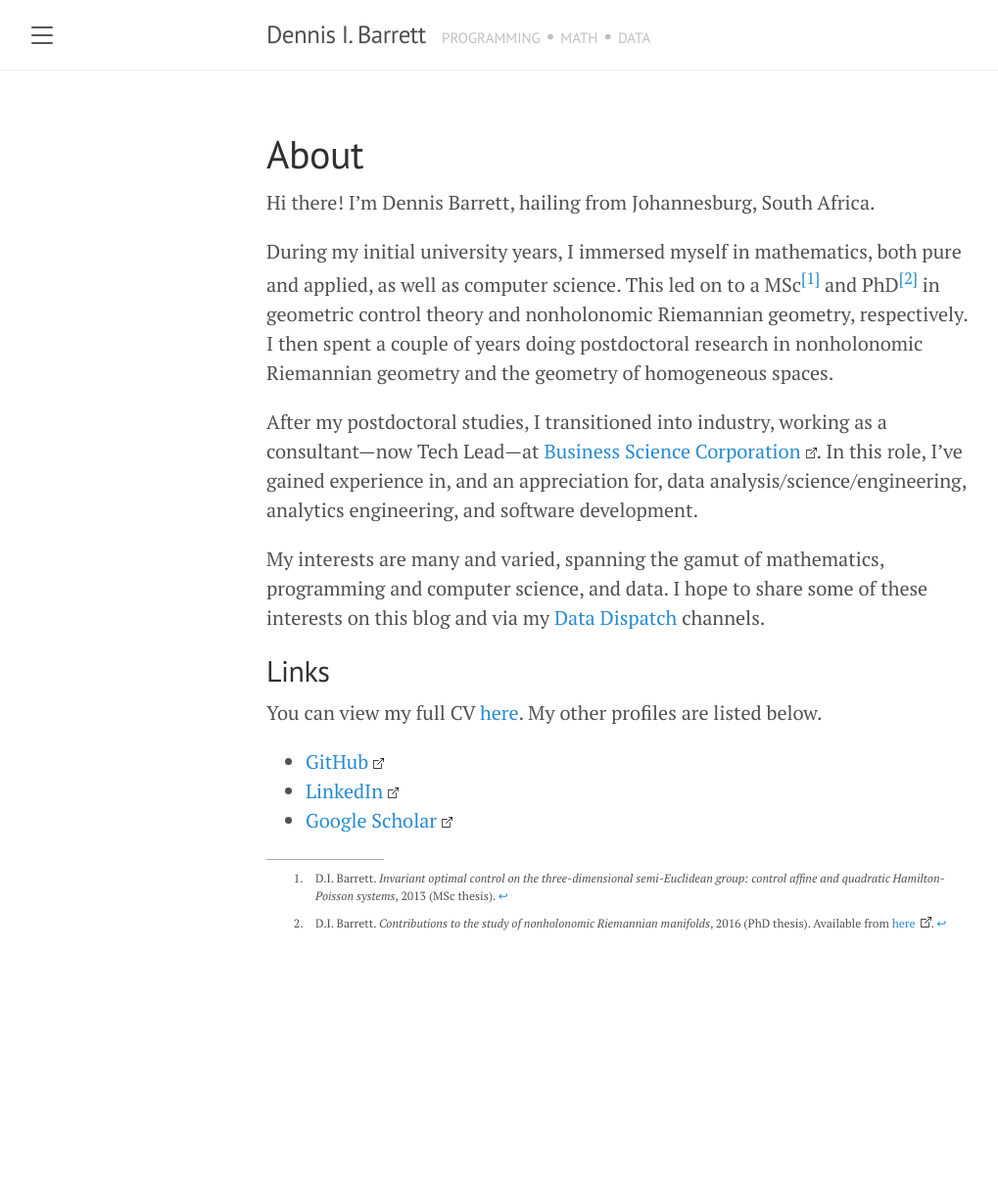
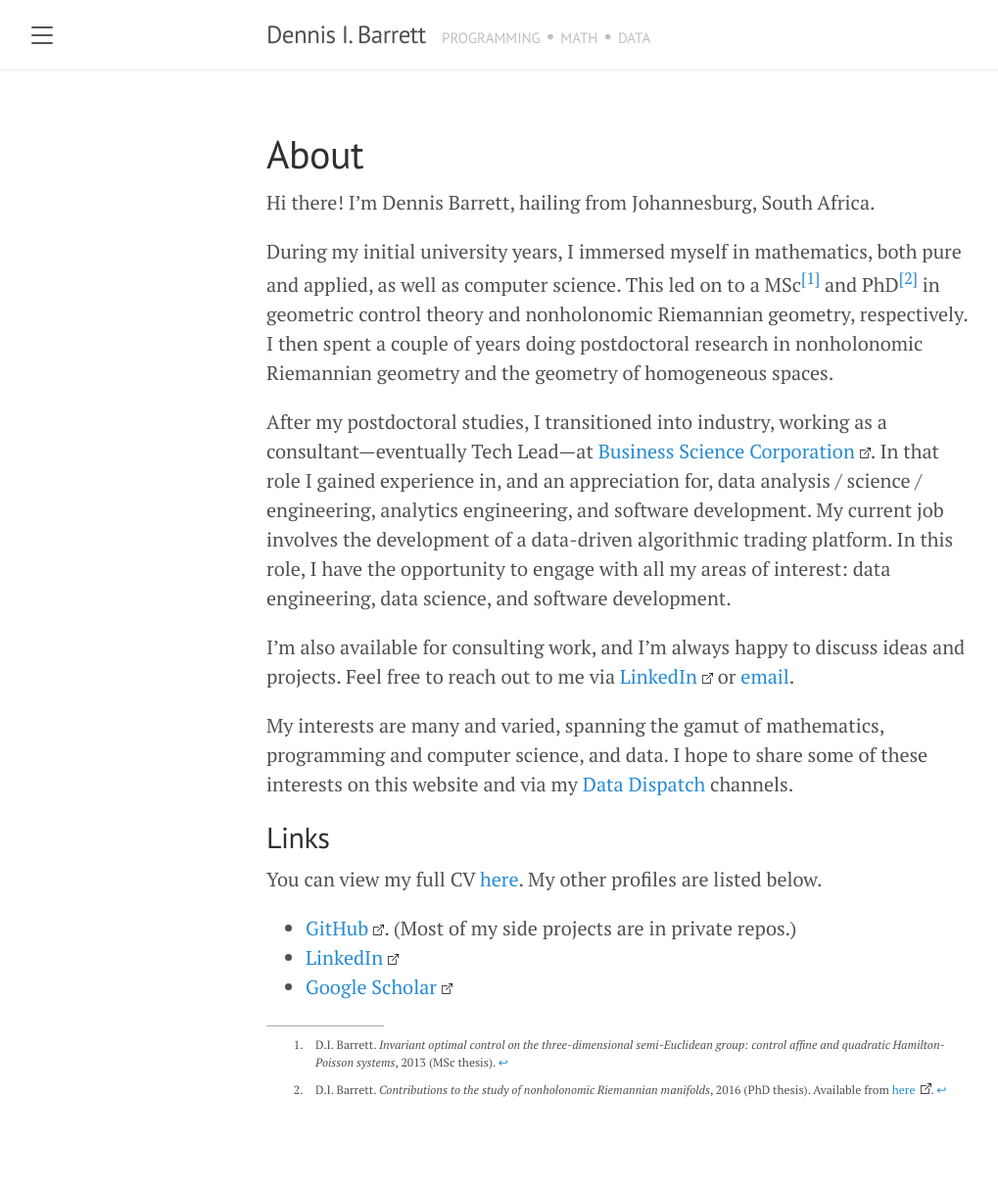
Before and after one commit to dennii/dennii.github.io, a Jekyll site: the page built from about.md, in a window 1280 px wide. Shown: the whole page at 98% size, without its empty margins (8-1027 px from the left). Built offline with Jekyll 4.4.1, drawn with Linux system fonts in a browser that asks for light colours; before the commit the page ends 1046 px from its top, so only the background shows below that.

Commit message:
Updated About page

```diff
--- a/about.md
+++ b/about.md
@@ -11,19 +11,23 @@ science. This led on to a MSc[^1] and PhD[^2] in geometric control theory and no
 respectively. I then spent a couple of years doing postdoctoral research in nonholonomic Riemannian geometry and the
 geometry of homogeneous spaces.
 
-After my postdoctoral studies, I transitioned into industry, working as a consultant---now Tech Lead---at
-[Business Science Corporation](https://www.bscglobal.com). In this role, I've gained experience in, and an appreciation
-for, data analysis/science/engineering, analytics engineering, and software development.
+After my postdoctoral studies, I transitioned into industry, working as a consultant---eventually Tech Lead---at
+[Business Science Corporation](https://www.bscglobal.com). In that role I gained experience in, and an appreciation
+for, data analysis / science / engineering, analytics engineering, and software development. My current job involves
+the development of a data-driven algorithmic trading platform. In this role, I have the opportunity to engage with all
+my areas of interest: data engineering, data science, and software development.
+
+I'm also available for consulting work, and I'm always happy to discuss ideas and projects. Feel free to reach out to
+me via [LinkedIn](https://www.linkedin.com/in/dr-di-barrett/) or [email](mailto:dbarrett6@gmail.com).
 
 My interests are many and varied, spanning the gamut of mathematics, programming and computer science, and data. I hope
-to share some of these interests on this blog and via my [Data Dispatch](/data-dispatch/) channels.
+to share some of these interests on this website and via my [Data Dispatch](/data-dispatch/) channels.
 
 ## Links
 
-You can view my full CV [here](../cv). My other profiles are
-listed below.
+You can view my full CV [here](../cv). My other profiles are listed below.
 
-- [GitHub](https://github.com/dennis-barrett)
+- [GitHub](https://github.com/dennis-barrett). (Most of my side projects are in private repos.)
 - [LinkedIn](https://www.linkedin.com/in/dr-di-barrett/)
 - [Google Scholar](https://scholar.google.com/citations?user=9z_kaxEAAAAJ&hl=en&oi=ao)
 
```
